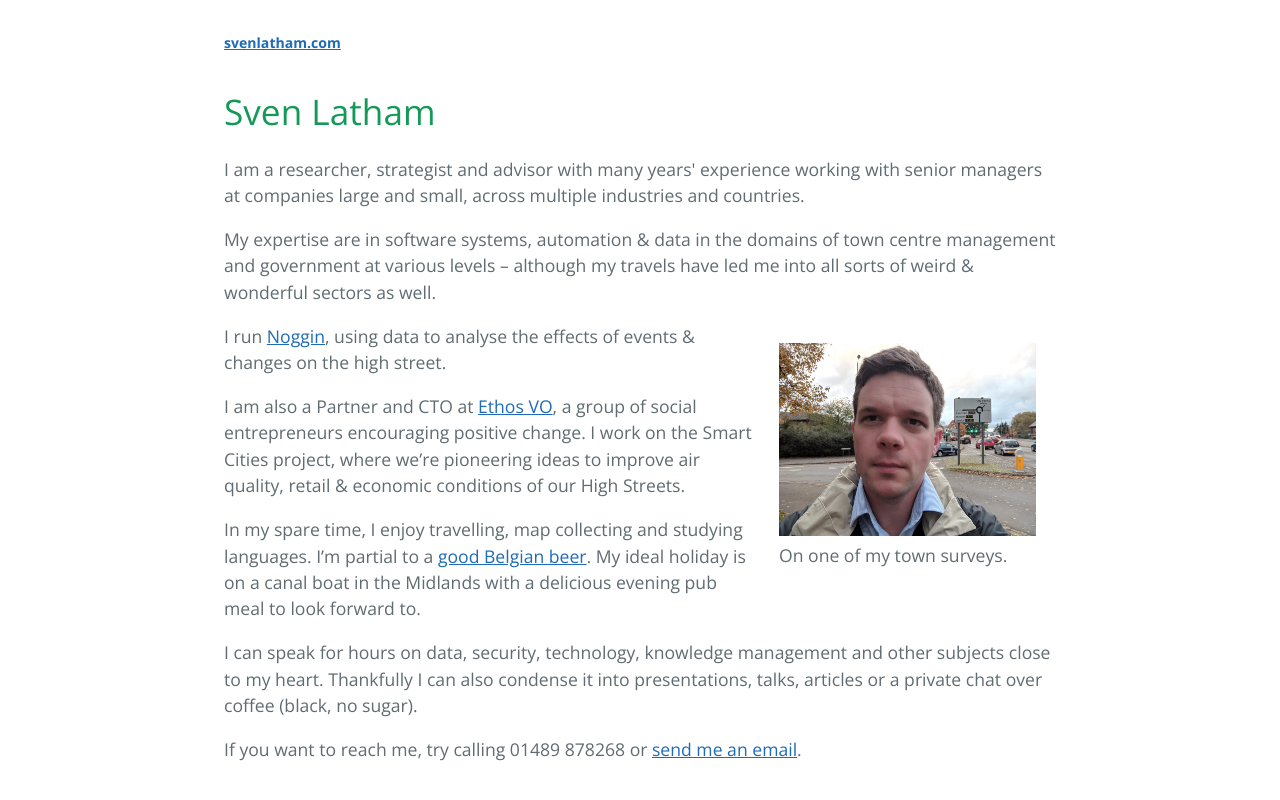
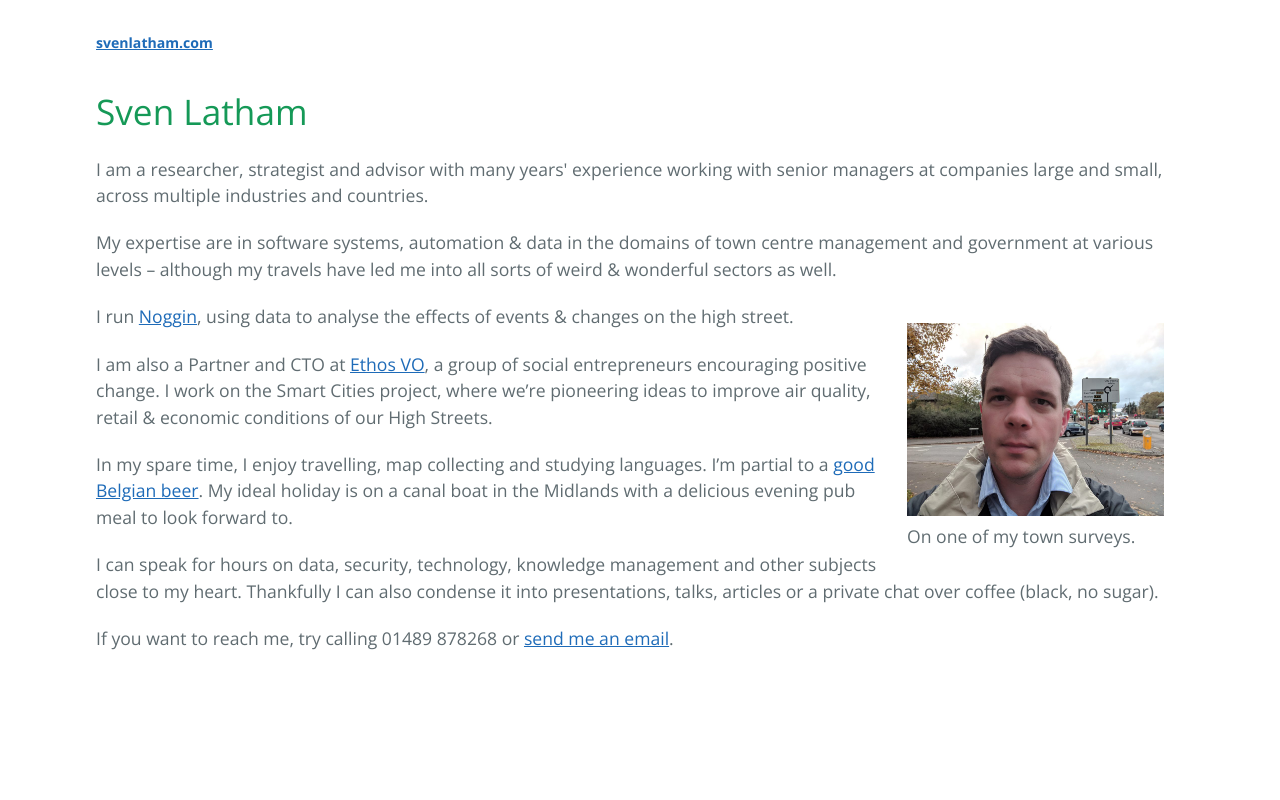
Before and after one commit to svenlatham/svenlatham-website, a Jekyll site: the page built from index.html, in a window 1280 px wide. Shown: the top 800 px of the page. Built offline with Jekyll 4.4.1, drawn with Linux system fonts in a browser that asks for light colours.

Commit message:
Slight tweak to cayman

```diff
--- a/_sass/jekyll-theme-cayman.scss
+++ b/_sass/jekyll-theme-cayman.scss
@@ -167,7 +167,7 @@ a {
   }
 
   @include large {
-    max-width: 64rem;
+    max-width: 90rem;
     padding: 2rem 6rem;
     margin: 0 auto;
     font-size: 1.1rem;
@@ -214,7 +214,7 @@ a {
   }
 
   p {
-    margin-bottom: 1em;
+    margin-bottom: 1.2em;
   }
 
   code {
```
